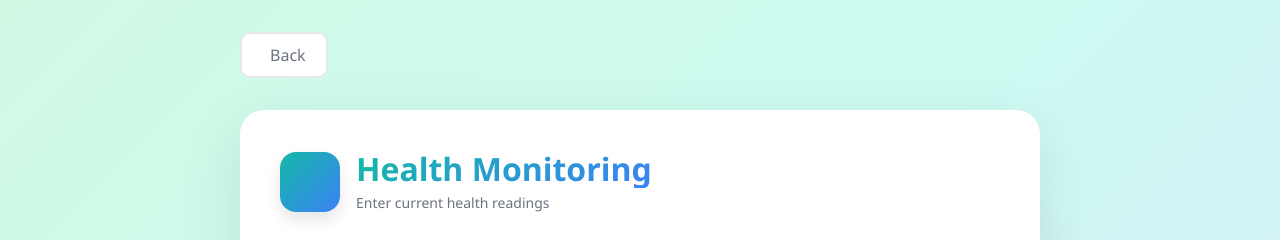
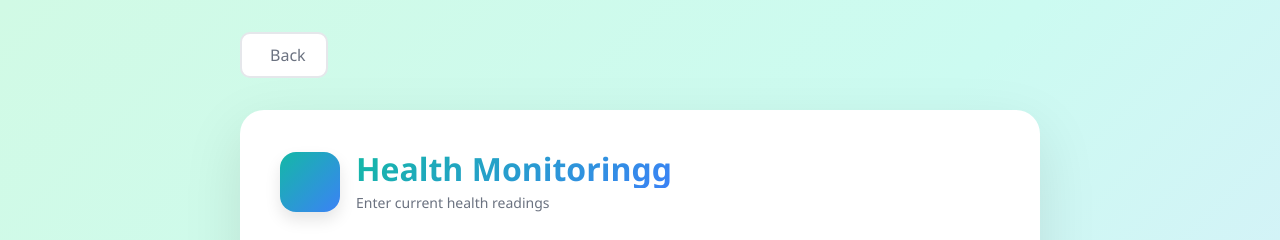
Before and after one commit to hirush2001/Elder_Care_Frontend, a React (Create React App) app: page / in a window 1280 px wide. Both pictures are taken after a click on the button "Next: Health Details →". Shown: the top 240 px of the page. Built offline with nearby package versions, Linux system fonts and the light colour scheme.

Commit message:
Chage Health Moitorig

```diff
--- a/src/component/HealthMonitoringPage.js
+++ b/src/component/HealthMonitoringPage.js
@@ -14,7 +14,7 @@ function HealthMonitoringPage({ healthData, setHealthData, onBack, onSubmit }) {
               <i className="fas fa-heart"></i>
             </div>
             <div>
-              <h1 className="card-title teal">Health Monitoring</h1>
+              <h1 className="card-title teal">Health Monitoringg</h1>
               <p className="subtitle">Enter current health readings</p>
             </div>
           </div>
```
